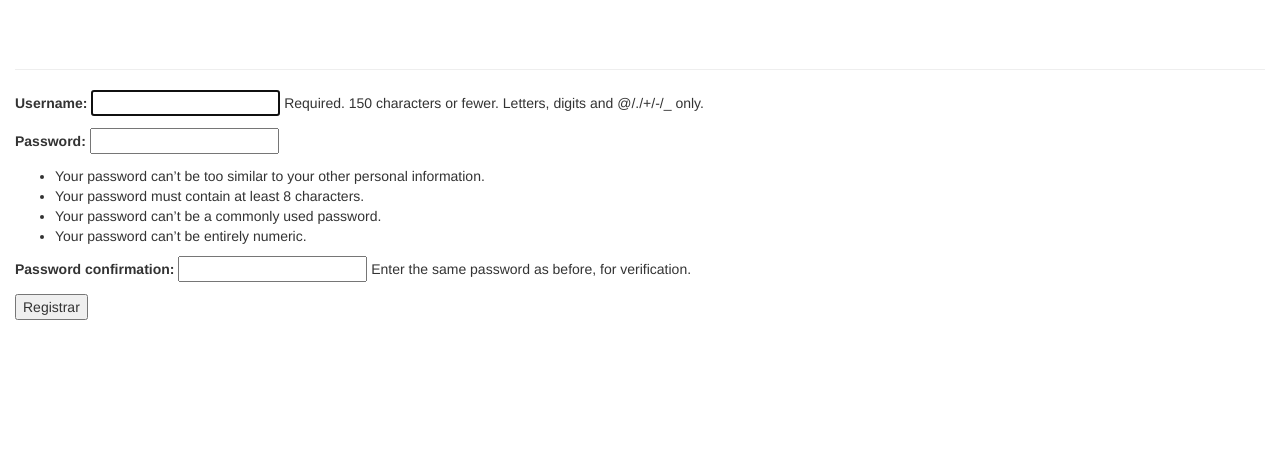
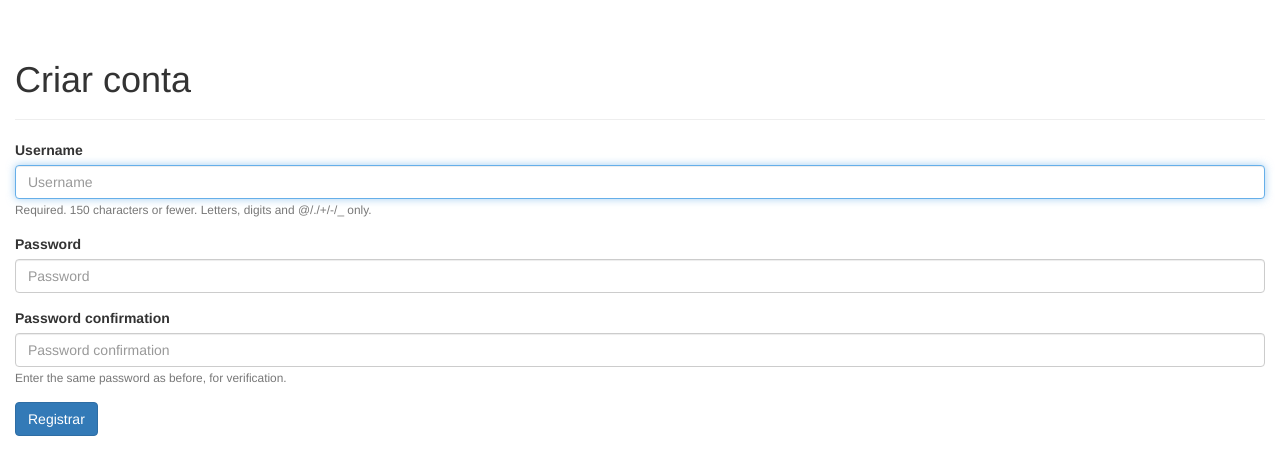
Before and after one commit to Moises-Jorge/Learning_Log, a Django app: page /users/register in a window 1280 px wide. Shown: the part 51-526 px from the top of the page. Run offline with Django 5.2, Linux system fonts and the light colour scheme; some libraries are stand-ins or nearby versions.

Commit message:
style: styled register page

```diff
--- a/templates/users/register.html
+++ b/templates/users/register.html
@@ -1,9 +1,25 @@
 {% extends 'l_logs/base.html' %}
+{% load bootstrap3 %}
+
+{% block header %}
+	<h1>
+		Criar conta
+	</h1>
+{% endblock header %}
 
 {% block content %}
-	<form action="{% url 'register' %}" method="post" >
+	{% if form.errors %}
+		<p style="color: red;">* The username must not contain numbers or special characters.</p>
+		<p style="color: red;">* The password must be at least 8 characters long, combining letters, numbers, and special characters, and cannot contain the username. </p>
+		<p style="color: red;">* The entered passwords must match.</p>
+	{% endif %}
+
+	<form action="{% url 'register' %}" method="post" class="ul-none form">
 		{% csrf_token %}
-		{{ form.as_p }}
-		<button name="submit">Registrar</button>
+		{% bootstrap_form form %}
+
+		{% buttons %}
+			<button name="submit" class="btn btn-primary">Registrar</button>
+		{% endbuttons %}
 	</form>
 {% endblock content %}
```
